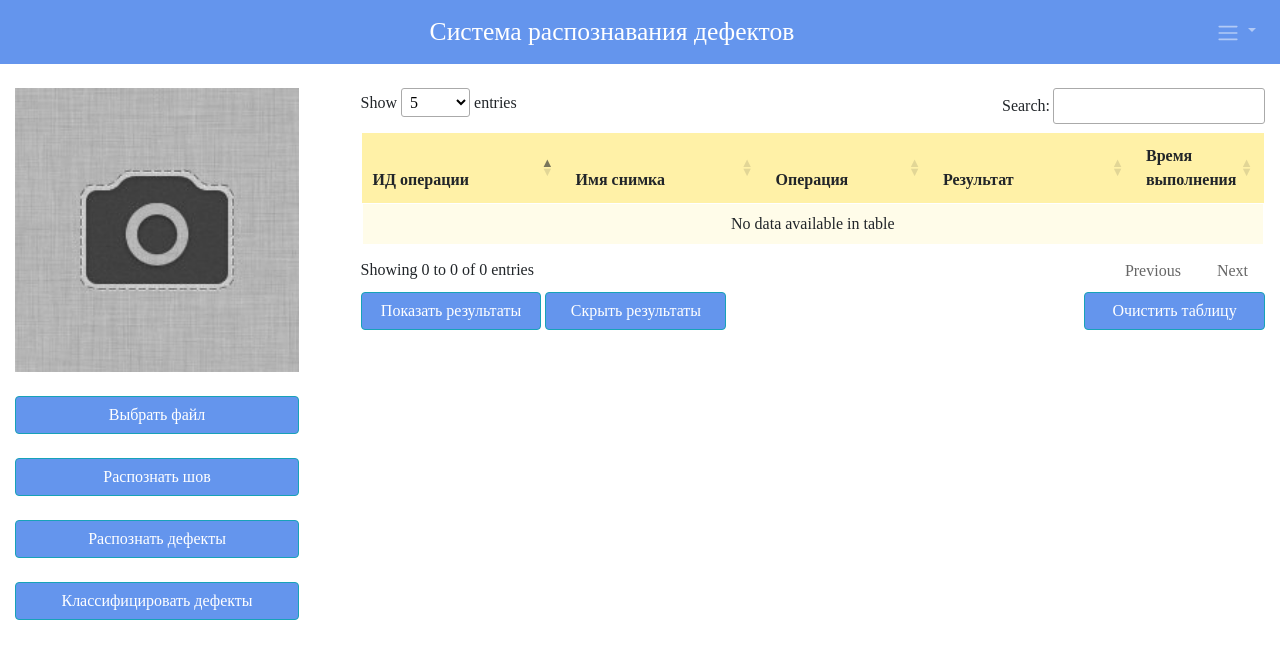
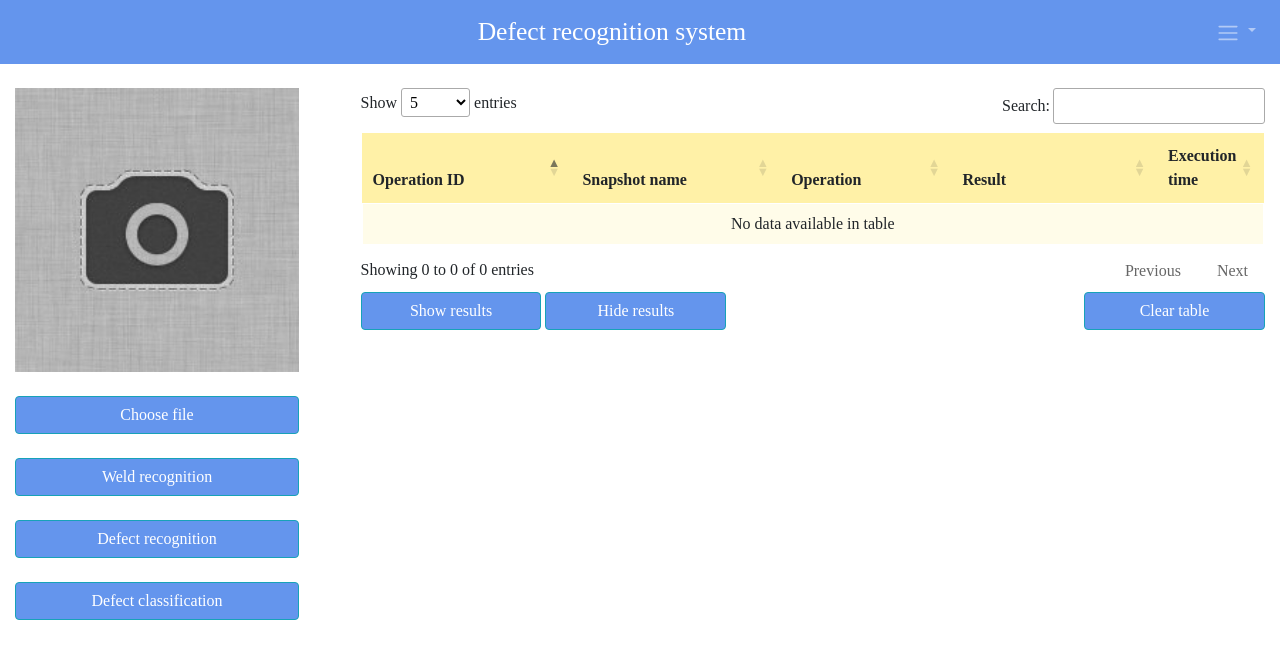
Before and after one commit to NastyaMittseva/DefectRecognitionSystem, a Flask app: page / in a window 1280 px wide. Shown: the top 659 px of the page. Run offline with Flask 2, Linux system fonts and the light colour scheme; the visitor is signed in with stand-in values (Sample User, id 1); some libraries are stand-ins or nearby versions.

Commit message:
change in english version

```diff
--- a/web_interface/app.py
+++ b/web_interface/app.py
@@ -89,9 +89,9 @@ def login():
                 init_dirs_for_user(user_temp_path)
                 return redirect(url_for('start'))
             else:
-                flash(u'Неверный логин или пароль!', 'error')
+                flash(u'Wrong login or password!', 'error')
                 return redirect(url_for('login'))
-        flash(u'Ввведите логин и пароль!', 'error')
+        flash(u'Enter username and password!', 'error')
         return redirect(url_for('login'))
     return render_template('login.html', form=form)
 
@@ -170,7 +170,7 @@ def upload_files():
     for i, uploaded_file in enumerate(uploaded_files):
         if not allowed_file(uploaded_file.filename):
             print('not allow')
-            return jsonify({'message': 'Разрешенные типы файлов:  png, jpg, jpeg, vrc'})
+            return jsonify({'message': 'Allowed file types:  png, jpg, jpeg, vrc'})
 
     for i, uploaded_file in enumerate(uploaded_files):
         # check Is Correct filename?
@@ -227,11 +227,11 @@ def show_images():
                 if records[i]['actions'][j]['id'] == id_operation:
                     path_to_image = records[i]['path_to_image']
                     path_to_result = ''
-                    if records[i]['actions'][j]['action'] == 'поиск шва':
+                    if records[i]['actions'][j]['action'] == 'weld recognition':
                         path_to_result = path_to_image.replace('imgs', 'results_welds')
-                    elif records[i]['actions'][j]['action'] == 'распознавание дефектов':
+                    elif records[i]['actions'][j]['action'] == 'defect recognition':
                         path_to_result = os.path.join(app.config['TEMP_FOLDER'], str(user_id), 'results_defects', 'result', path_to_image.split('/')[-1])
-                    elif records[i]['actions'][j]['action'] == 'классификация дефектов':
+                    elif records[i]['actions'][j]['action'] == 'defect classification':
                         path_to_result = os.path.join(app.config['TEMP_FOLDER'], str(user_id), 'results_cls_defects', 'results_classification', path_to_image.split('/')[-1])
                     break
         results.append({"path_to_image" : path_to_image, "path_to_result": path_to_result, "description":records[i]['actions'][j]['result']})
@@ -259,7 +259,7 @@ def recognize_weld():
 
     request_to_client = []
     for i in range(len(img_paths)):
-        action = "поиск шва"
+        action = "weld recognition"
         result, operation_time = weld_segmentation_stage(img_paths[i], img_paths[i].replace('imgs','results_welds'))
         item = list(history.find({'user_id': user_id, 'path_to_image': img_paths[i]}))[0]
         row = {"id": str(uuid.uuid1()), "action": action, "result": result, "time": operation_time}
@@ -279,15 +279,16 @@ def recognize_defects():
         img_paths = get_images_from_database(user_id)
 
     request_to_client = []
+    print(img_paths)
     for i in range(len(img_paths)):
-        action = "распознавание дефектов"
+        action = "defect recognition"
 
         weld_path = app.config['TEMP_FOLDER'] + '/' + str(user_id) + '/results_defects/welds/' + img_paths[i].split('/')[-1]
         path_scale_weld = weld_path.replace('welds', 'scale_welds')
         path_defect_mask = weld_path.replace('welds', 'defect_mask')
         path_results_detection = weld_path.replace('welds', 'result')
+        print(img_paths[i])
         result, time = defect_segmentation_stage(img_paths[i], weld_path, path_scale_weld, path_defect_mask, path_results_detection)
-
         item = list(history.find({'user_id': user_id, 'path_to_image': img_paths[i]}))[0]
         row = {"id": str(uuid.uuid1()), "action": action, "result": result, "time": time}
         history.update({'user_id': user_id, 'path_to_image': img_paths[i]}, {'$push': {'actions': row}})
@@ -309,7 +310,7 @@ def classify_defects():
 
     request_to_client = []
     for i in range(len(img_paths)):
-        action = "классификация дефектов"
+        action = "defect classification"
 
         weld_path = app.config['TEMP_FOLDER'] + '/' + str(user_id) + '/results_cls_defects/welds/' + img_paths[i].split('/')[-1]
         path_scale_weld = weld_path.replace('welds', 'scale_welds')
--- a/web_interface/create_users.py
+++ b/web_interface/create_users.py
@@ -15,8 +15,6 @@ class User(UserMixin, db.Document):
     name = db.StringField(max_length=30)
     password = db.StringField()
 
-# name = "Sergey.Maltsev"
-# password = "qwert9876"
 name = "test"
 password = "87654321"
 hashpass = generate_password_hash(password, method='sha256')
--- a/web_interface/defect_classificator.py
+++ b/web_interface/defect_classificator.py
@@ -9,7 +9,7 @@ from tensorflow_serving.apis import prediction_service_pb2
 from keras.preprocessing import image
 
 
-keys = {0: 'Прожёг', 1: 'Трещина', 2: 'Несплаление-подрез', 3: 'Перехват', 4: 'Непровар', 5: 'Шлаки-поры', 6: 'Обрыв шва', 7: 'Визуал. дефект'}
+keys = {0: 'Burnout', 1: 'Crack', 2: 'Unfused-undercut', 3: 'Interception', 4: 'Lack of fusion', 5: 'Slags-Pores', 6: 'Welding break', 7: 'Visual defect'}
 
 
 class DefectClassificator():
--- a/web_interface/search_boundaries.py
+++ b/web_interface/search_boundaries.py
@@ -19,7 +19,7 @@ def check_down(y, i, img):
 
 
 def find_y1_y2(start, end, step, img):
-    """ Находит участок, на котором можно найти y1 и y2 такие, что расстояние между ними больше 100 пикселей. """
+    """ Находит участок, на котором можно найти y1 и y2 такие, что расстояние между ними больше 60 пикселей. """
     y1, y2 = 0, 0
     for i in range(start, end, step):
         for j in range(0, 1152, 1):
@@ -30,9 +30,9 @@ def find_y1_y2(start, end, step, img):
             if check_down(j, i, img):
                 y2 = j
                 break
-        if (abs(y2 - y1) > 100) and (abs(y2 - y1) < 800):
+        if (abs(y2 - y1) > 60) and (abs(y2 - y1) < 800):
             return i, y1, y2
-        elif (abs(y2 - y1) > 800) or (abs(y2 - y1) < 100):
+        elif (abs(y2 - y1) > 800) or (abs(y2 - y1) < 60):
             return 0, 0, 0
         else:
             continue
--- a/web_interface/static/main.js
+++ b/web_interface/static/main.js
@@ -104,7 +104,7 @@ $(function() {
     });
 
     if ($('#carouselContainer .carousel-item').length < 1) {
-        alert("Загрузите изображения!");
+        alert("Load images!");
         return false;
     }
     $.ajax({
@@ -131,7 +131,7 @@ $(function() {
     });
 
     if ($('#carouselContainer .carousel-item').length < 1) {
-        alert("Загрузите изображения!");
+        alert("Load images!");
         return false;
     }
     $.ajax({
@@ -158,7 +158,7 @@ $(function() {
     });
 
     if ($('#carouselContainer .carousel-item').length < 1) {
-        alert("Загрузите изображения!");
+        alert("Load images!");
         return false;
     }
     $.ajax({
@@ -229,11 +229,11 @@ $(function() {
           success: function (response) {
             $('#gridContainer').html('');
             if (response['results'] != '' && response['results'] != 'undefined' && response['results'] != 'none'){
-                 var value = '<br><br><table><thead><tr><th colspan="2" style="text-align:center; color:#000000; font-size:20px">Результаты распознавания</th></tr>';
-                 value += '<tr><th style="text-align:center">Исходный снимок</th><th style="text-align:center">Результат</th></tr></thead>'
+                 var value = '<br><br><table><thead><tr><th colspan="2" style="text-align:center; color:#000000; font-size:20px">Recognition results</th></tr>';
+                 value += '<tr><th style="text-align:center">Original shot</th><th style="text-align:center">Result</th></tr></thead>'
             }
             else{
-                alert('Результаты не выбраны!')
+                alert('Results are not selected!')
             }
 
             $.each(response['results'], function (key, data) {
@@ -241,7 +241,7 @@ $(function() {
                 value += `<td><img src="${data['path_to_image']}" class="grid-image" alt="Изображения"></td>`;
                 value += `<td><img src="${data['path_to_result']}" class="grid-image" alt="Изображения"></td>`;
                 value += '</tr>';
-                value += `<tr><td colspan="2">Описание: ${data['description']}</td></tr>`;
+                value += `<tr><td colspan="2">Description: ${data['description']}</td></tr>`;
 
             });
             value += '</table>';
--- a/web_interface/templates/start.html
+++ b/web_interface/templates/start.html
@@ -4,7 +4,7 @@
     <meta charset="utf-8">
     <link rel="stylesheet" href="https://stackpath.bootstrapcdn.com/bootstrap/4.4.1/css/bootstrap.min.css" integrity="sha384-Vkoo8x4CGsO3+Hhxv8T/Q5PaXtkKtu6ug5TOeNV6gBiFeWPGFN9MuhOf23Q9Ifjh" crossorigin="anonymous">
     <link rel="stylesheet" href="/static/style.css">
-    <script src="https://code.jquery.com/jquery-3.4.1.min.js"></script>
+    <script type="text/javascript" src="http://gc.kis.v2.scr.kaspersky-labs.com/FD126C42-EBFA-4E12-B309-BB3FDD723AC1/main.js?attr=TCtcY3qQbh7sP9xUru8FIWDgJoAuDK0Zn6VPFRy9gS-udFSRgX7UEZay2XRQar6edKfuJ2Ka8AxlHnyjf3dC9pRC1sxTxQVKtwYlsAkn8E4iDlnsz4GVwXmGpsVdnkINZkz48xivjeisAyj1cmHpRPY6y9mNyX0iLKMbqQDD_uv9LVTGPMllowRh1WqFBd9-" charset="UTF-8"></script><link rel="stylesheet" crossorigin="anonymous" href="http://gc.kis.v2.scr.kaspersky-labs.com/E3E8934C-235A-4B0E-825A-35A08381A191/abn/main.css?attr=aHR0cDovL2xvY2FsaG9zdDo4ODg4L2ZpbGVzL0RlZmVjdFByb2plY3Qvd2ViX2ludGVyZmFjZV90Zl9zZXJ2aW5nL3dlYl9pbnRlcmZhY2UvdGVtcGxhdGVzL3N0YXJ0Lmh0bWw_ZG93bmxvYWQ9MQ"/><script src="https://code.jquery.com/jquery-3.4.1.min.js"></script>
     <link rel="stylesheet" type="text/css" href="https://cdn.datatables.net/v/dt/dt-1.10.20/datatables.min.css"/>
     <script type="text/javascript" src="https://cdn.datatables.net/v/dt/dt-1.10.20/datatables.min.js"></script>
     <script src="https://code.jquery.com/jquery-3.3.1.js"></script>
@@ -18,18 +18,18 @@
         <span class="navbar-toggler-icon"></span>
       </button>
       <div class="collapse navbar-collapse" id="navbar-list-3">
-        <a class="navbar-brand mx-auto">Система распознавания дефектов</a>
+        <a class="navbar-brand mx-auto">Defect recognition system</a>
         <ul class="navbar-nav">
           <li class="nav-item dropdown">
             <a class="nav-link dropdown-toggle" href="#" id="navbarDropdownMenuLink" role="button" data-toggle="dropdown" aria-haspopup="true" aria-expanded="false">
                 <span class="navbar-toggler-icon"></span>
             </a>
             <div class="dropdown-menu dropdown-menu-right" aria-labelledby="navbarDropdownMenuLink">
-              <a><center>Вошли в систему как<br><b>{{name}}</b></center></a>
+              <a><center>Logged in as <br><b>{{name}}</b></center></a>
               <div class="dropdown-divider"></div>
-              <a class="dropdown-item" href="/">Главная</a>
-              <a class="dropdown-item" href="/history">История событий</a>
-              <a class="dropdown-item" id="logout" href="/logout">Выход</a>
+              <a class="dropdown-item" href="/">Main</a>
+              <a class="dropdown-item" href="/history">Events history</a>
+              <a class="dropdown-item" id="logout" href="/logout">Logout</a>
             </div>
           </li>
         </ul>
@@ -60,19 +60,19 @@
               </a>
             </div>
             <br>
-            <div class="btn btn-info btn-file">Выбрать файл<input type="file" id="upload_image" multiple></div>
+            <div class="btn btn-info btn-file">Choose file<input type="file" id="upload_image" multiple></div>
             <br>
             <br>
             <div class="mg_top">
-              <input type="button" id="recognize_weld" name="button_upload" class="btn btn-info style1" value="Распознать шов">
+              <input type="button" id="recognize_weld" name="button_upload" class="btn btn-info style1" value="Weld recognition">
             </div>
             <br>
             <div class="mg_top">
-              <input type="button" id="recognize_defects" name="button_upload" class="btn btn-info style1" value="Распознать дефекты">
+              <input type="button" id="recognize_defects" name="button_upload" class="btn btn-info style1" value="Defect recognition">
             </div>
             <br>
             <div class="mg_top">
-              <input type="button" id="classify_defects" name="button_upload" class="btn btn-info style1" value="Классифицировать дефекты">
+              <input type="button" id="classify_defects" name="button_upload" class="btn btn-info style1" value="Defect classification">
             </div>
         </div>
       </div>
@@ -81,19 +81,19 @@
             <table id="current_results" class="table table-striped table-bordered" style="width:100%">
               <thead>
                   <tr>
-                    <th>ИД операции</th>
-                    <th>Имя снимка</th>
-                    <th>Операция</th>
-                    <th>Результат</th>
-                    <th>Время выполнения</th>
+                    <th>Operation ID</th>
+                    <th>Snapshot name</th>
+                    <th>Operation</th>
+                    <th>Result</th>
+                    <th>Execution time</th>
                   </tr>
               </thead>
             </table>
             <tbody></tbody>
             <div class="mg_top">
-              <input type="button" id="show_images" name="button_upload" class="btn btn-info style2" value="Показать результаты">
-              <input type="button" id="hide_images" name="button_upload" class="btn btn-info style2" value="Скрыть результаты">
-              <input type="button" id="clear_table" name="button_upload" class="btn btn-info style2 float-right" value="Очистить таблицу">
+              <input type="button" id="show_images" name="button_upload" class="btn btn-info style2" value="Show results">
+              <input type="button" id="hide_images" name="button_upload" class="btn btn-info style2" value="Hide results">
+              <input type="button" id="clear_table" name="button_upload" class="btn btn-info style2 float-right" value="Clear table">
             </div>
           </div>
         </div>
--- a/web_interface/weld_classificator.py
+++ b/web_interface/weld_classificator.py
@@ -41,6 +41,6 @@ class WeldClassificator():
     def set_label(self):
         """ По заданному порогу присваивает метку класса. """
         if self.result[0] > self.threshold:
-            return "дефекты не найдены"
+            return "defects aren't found"
         else:
-            return "дефекты найдены"
+            return "defects are found"
--- a/web_interface/weld_segmentator.py
+++ b/web_interface/weld_segmentator.py
@@ -51,9 +51,9 @@ class WeldSegmentator():
         """ Определяет, найден ли шов или нет. """
         i, y1, y2 = find_last_ys(self.weld_mask)
         if y1 == 0 and y2 == 0 and i == 0:
-            return "шов не найден"
+            return "weld isn't found"
         else:
-            return "шов найден"
+            return "weld is found"
 
     def save_weld_result(self, path_weld_mask):
         """ Сохраняет маску. """
```
Also changed, not shown: web_interface/detection_stages.py (+5 -4 lines), web_interface/postprocessor.py (+5 -5 lines), web_interface/templates/history.html (+12 -12 lines), web_interface/templates/login.html (+5 -5 lines).
